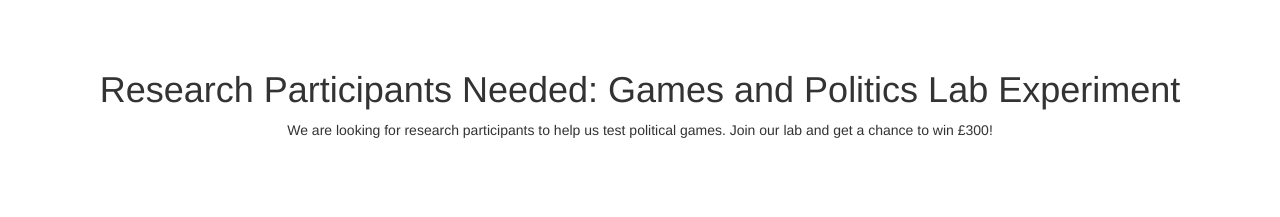
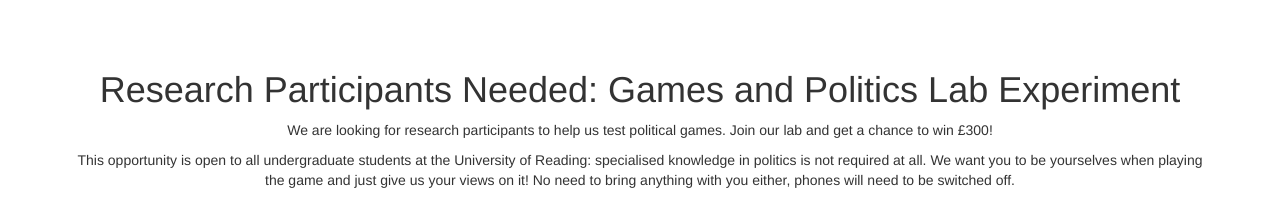
Before and after one commit to DIVIDED-Inequality-Polarization/DIVIDED, a plain HTML site: page lab_experiment_page.html in a window 1280 px wide. Shown: the top 217 px of the page. Drawn offline with Linux system fonts and the light colour scheme.

Commit message:
Update lab_experiment_page.html

```diff
--- a/lab_experiment_page.html
+++ b/lab_experiment_page.html
@@ -45,6 +45,7 @@
     <div class="container text-center">
         <h1>Research Participants Needed: Games and Politics Lab Experiment </h1>
         <p>We are looking for research participants to help us test political games. Join our lab and get a chance to win £300!</p>
+         <p>This opportunity is open to all undergraduate students at the University of Reading: specialised knowledge in politics is not required at all. We want you to be yourselves when playing the game and just give us your views on it! No need to bring anything with you either, phones will need to be switched off.</p>
     </div>
 
     <!-- Video Section -->
```
